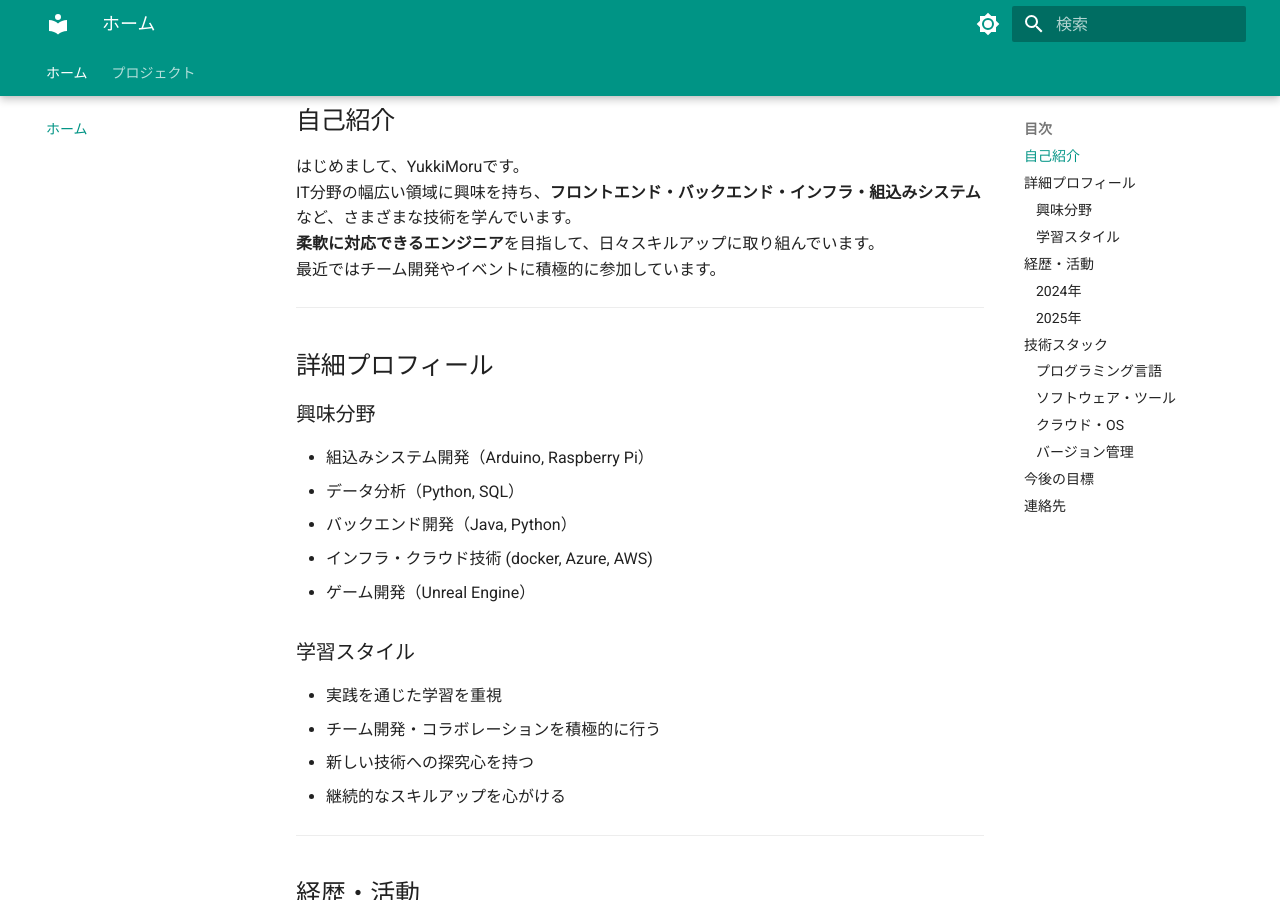
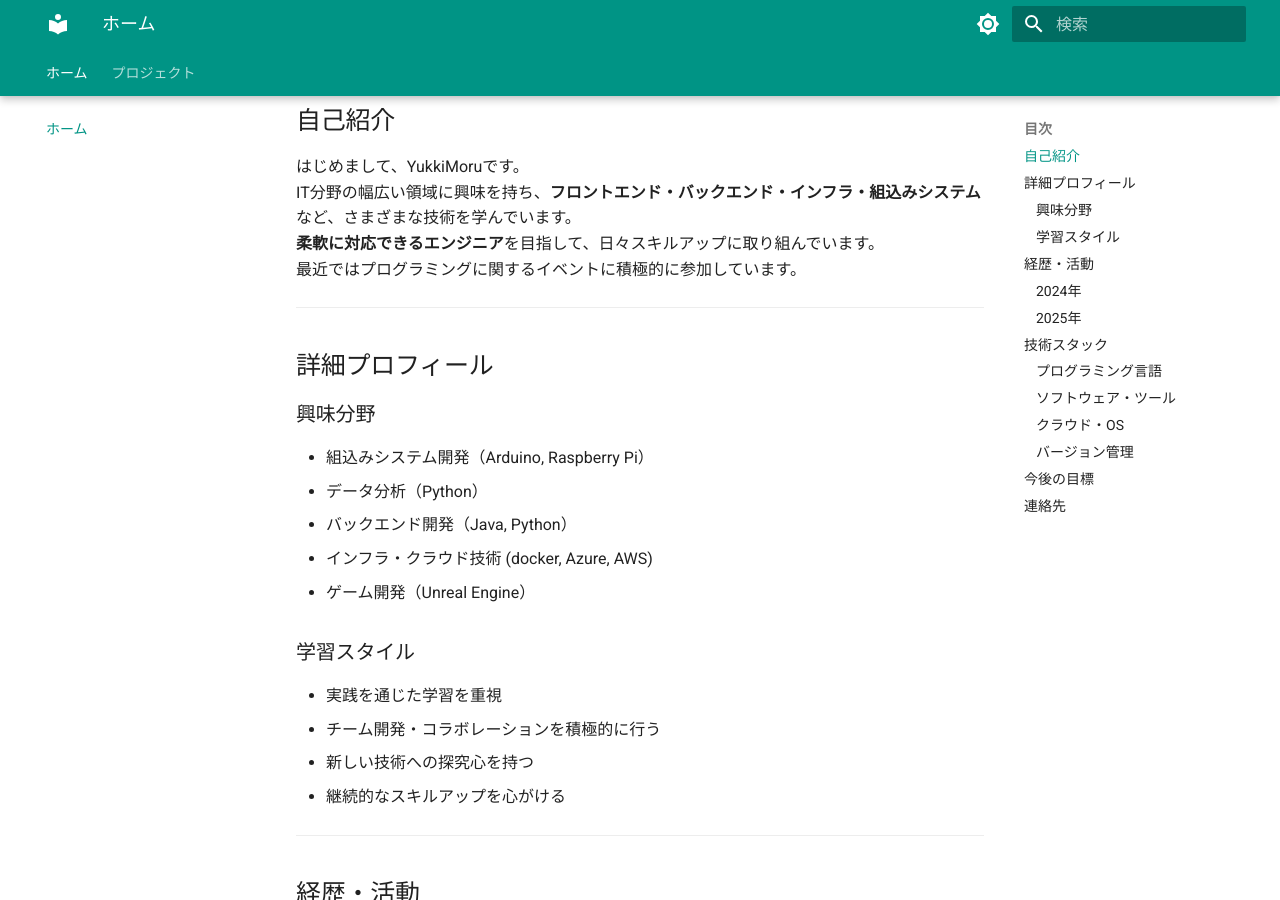
Before and after one commit to YukkiMoru/portfolio, an MkDocs documentation site: the page built from docs/index.md, in a window 1280 px wide and 900 px high, scrolled down 684 px. Built offline with MkDocs 1.6.1 and Material for MkDocs 9.7.7, drawn with Linux system fonts in a browser that asks for light colours; some of the changed text lies outside the part shown.

Commit message:
update: 自己紹介セクションを修正し、興味分野からSQLを削除。今後の目標からフルスタック開発スキルの向上とクラウド技術の習得を削除

```diff
--- a/docs/index.md
+++ b/docs/index.md
@@ -5,7 +5,7 @@
 はじめまして、YukkiMoruです。
 IT分野の幅広い領域に興味を持ち、**フロントエンド・バックエンド・インフラ・組込みシステム**など、さまざまな技術を学んでいます。
 **柔軟に対応できるエンジニア**を目指して、日々スキルアップに取り組んでいます。
-最近ではチーム開発やイベントに積極的に参加しています。
+最近ではプログラミングに関するイベントに積極的に参加しています。
 
 ---
 
@@ -13,7 +13,7 @@ IT分野の幅広い領域に興味を持ち、**フロントエンド・バッ
 
 ### 興味分野
 - 組込みシステム開発（Arduino, Raspberry Pi）
-- データ分析（Python, SQL）
+- データ分析（Python）
 - バックエンド開発（Java, Python）
 - インフラ・クラウド技術 (docker, Azure, AWS)
 - ゲーム開発（Unreal Engine）
@@ -73,9 +73,6 @@ IT分野の幅広い領域に興味を持ち、**フロントエンド・バッ
 
 IT分野全般に柔軟に対応できるエンジニアを目指し、幅広い領域のスキルを日々研鑽していきたいと考えています。
 
-- フルスタック開発スキルの向上
-- クラウド技術の習得
-
 ---
 
 ## 連絡先
```
